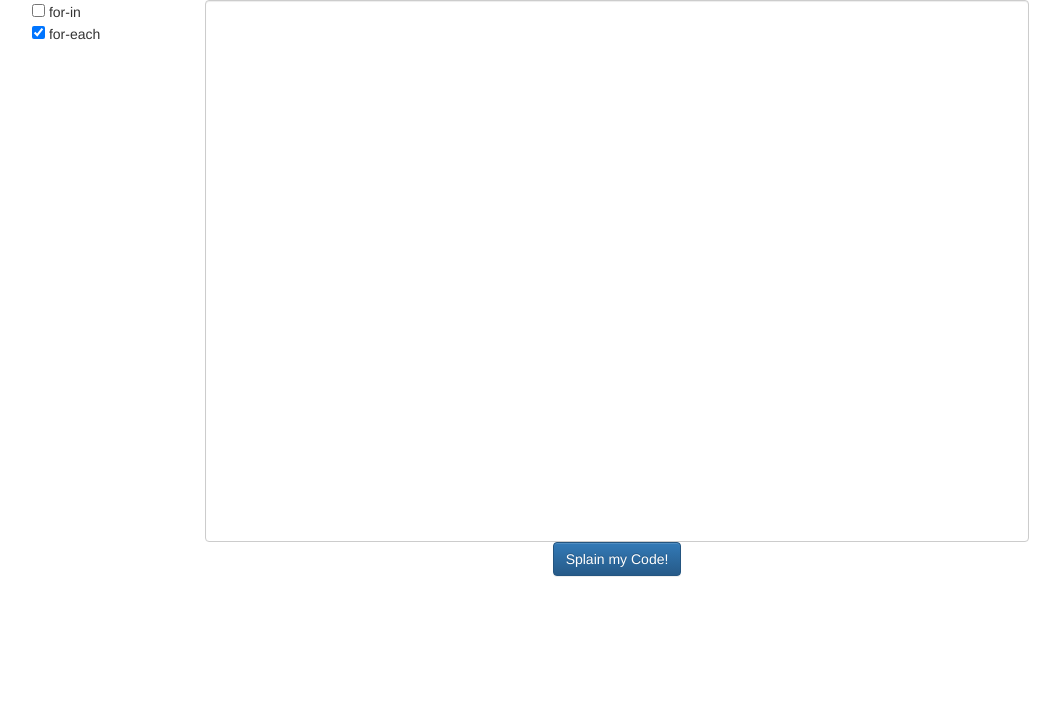
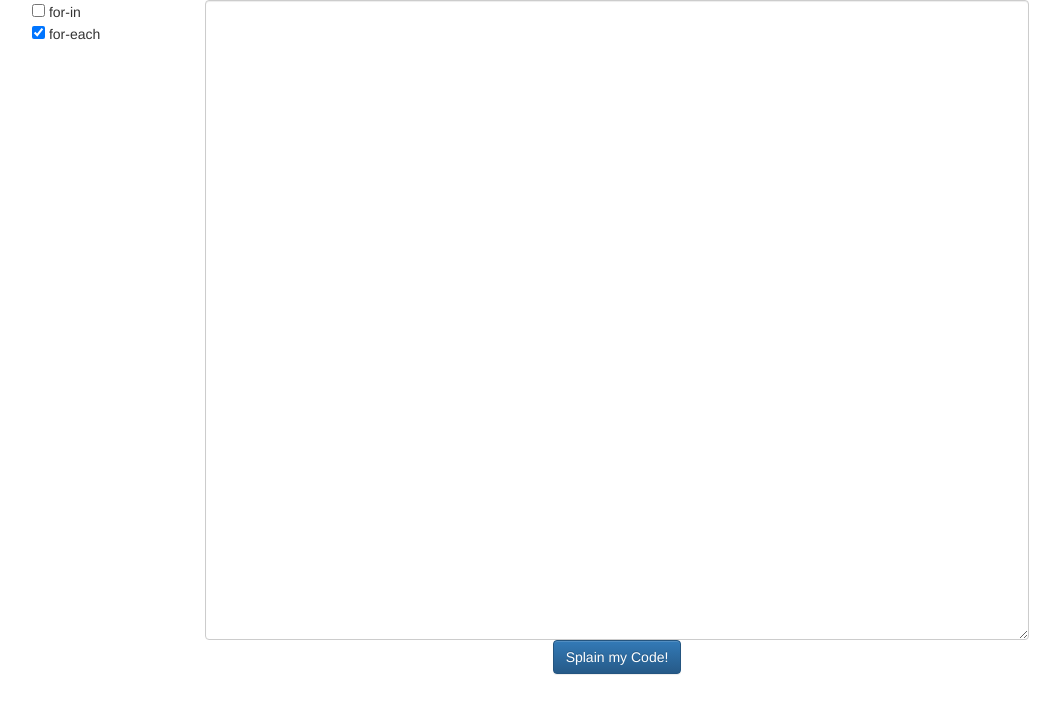
Before and after one commit to maryvilledev/demo_ui, a Vue app: page / in a window 1280 px wide. Shown: the top 714 px of the page, without its empty margins (23-1083 px from the left). Built offline with nearby package versions, Linux system fonts and the light colour scheme.

Commit message:
Made things taller

```diff
--- a/src/App.vue
+++ b/src/App.vue
@@ -1,10 +1,10 @@
 <template>
-  <div id="app" class="container-fluid">
-    <div class="row">
+  <div id="app" class="container-fluid tall">
+    <div class="row tall">
       <div class="col-sm-2">
         <filter-box :filters="filters" @toggle="toggleFilter"></filter-box>
       </div>
-      <div class="col-sm-8">
+      <div class="col-sm-8 tall">
         <code-area></code-area>
       </div>
       <div class="col-sm-2"></div>
@@ -15,6 +15,7 @@
 <script>
 import CodeArea from './components/CodeArea'
 import FilterBox from './components/FilterBox'
+import DescArea from './components/DescArea'
 
 export default {
   name: 'app',
@@ -33,7 +34,19 @@ export default {
     }
   },
   components: {
-    CodeArea, FilterBox
+    CodeArea, FilterBox, DescArea
   }
 }
 </script>
+
+<style>
+html, body {
+  height: 100%;
+}
+#app {
+  height: 100%;
+}
+.tall {
+  height: 100%;
+}
+</style>
--- a/src/components/CodeArea.vue
+++ b/src/components/CodeArea.vue
@@ -1,5 +1,5 @@
 <template>
-  <div class="code-area">
+  <div class="code-area tall">
      <textarea v-model="code" class="form-control code-form"></textarea>
      <button @click="passCode" class="btn btn-primary">Splain my Code!</button>
   </div>
@@ -24,8 +24,8 @@ export default {
 <style scoped>
   .code-form {
     font-family: monospace;
-    resize: none;
-    padding-bottom: 60%;
+    resize: vertical;
+    height: 80%;
   }
   .code-area{
     text-align: center;
```
